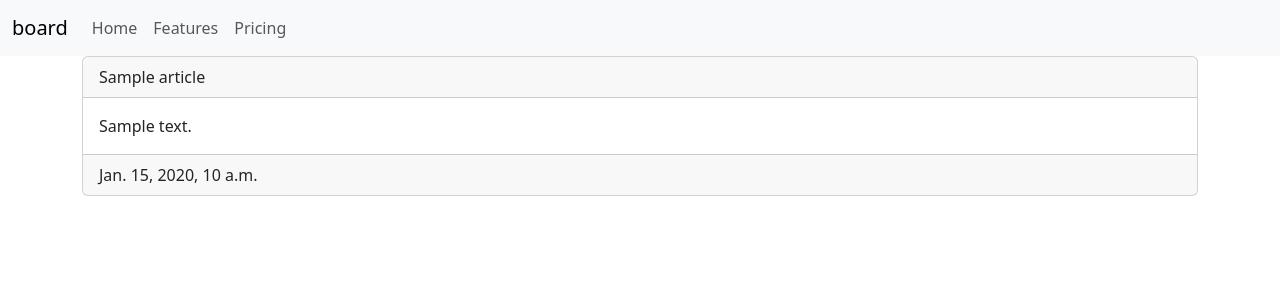
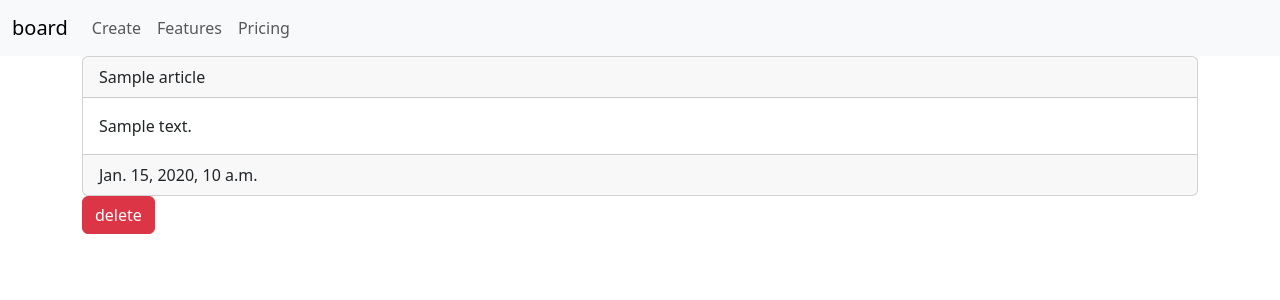
Before and after one commit to rladbstlr87/board, a Django app: page /articles/1/ in a window 1280 px wide. Shown: the top 300 px of the page. Run offline with Django 5.2, Linux system fonts and the light colour scheme; tables that the repository leaves empty hold one stand-in row (values such as "Sample post").

Commit message:
delete 기능 구현

```diff
--- a/articles/templates/detail.html
+++ b/articles/templates/detail.html
@@ -12,4 +12,6 @@
             {{article.created_at}}
         </div>
     </div>
+
+    <a href="{% url 'articles:delete' article.id %}" class="btn btn-danger">delete</a>
 {% endblock %}
--- a/articles/urls.py
+++ b/articles/urls.py
@@ -4,7 +4,14 @@ from . import views
 app_name = 'articles' # 다른 앱에도 detail같이 변수 같은 경우 발생할 수 있어서 정해주는 역할
 
 urlpatterns = [
+    # Read
     path('', views.index, name='index'), # 이 경로를 'index'로 변수화
     path('<int:id>/', views.detail, name='detail'), # `name=`이 인스턴스화 역할 함
 
+    # Create
+    path('new/', views.new, name='new'),
+    path('create/', views.create, name='create'),
+
+    # Delete
+    path('<int:id>/delete/', views.delete, name='delete'),
 ]
--- a/articles/views.py
+++ b/articles/views.py
@@ -1,4 +1,4 @@
-from django.shortcuts import render
+from django.shortcuts import render, redirect
 from .models import Article
 
 # Create your views here.
@@ -17,3 +17,23 @@ def detail(request, id):
         'article': article,
     }
     return render(request, 'detail.html', context)
+
+def new(request):
+    return render(request, 'new.html')
+
+def create(request):
+    title = request.POST.get('title')
+    content = request.POST.get('content')
+
+    article = Article()
+    article.title = title
+    article.content = content
+    article.save()
+
+    return redirect('articles:detail', id=article.id)
+
+def delete(request, id):
+    article = Article.objects.get(id=id)
+    article.delete()
+
+    return redirect('articles:index')
--- a/templates/base.html
+++ b/templates/base.html
@@ -16,7 +16,7 @@
           </button>
           <div class="collapse navbar-collapse" id="navbarNavAltMarkup">
             <div class="navbar-nav">
-              <a class="nav-link" href="#">Home</a>
+              <a class="nav-link" href="{% url 'articles:new' %}">Create</a>
               <a class="nav-link" href="#">Features</a>
               <a class="nav-link" href="#">Pricing</a>
             </div>
```
Also changed, not shown: articles/templates/new.html (added, +17 -0 lines).
